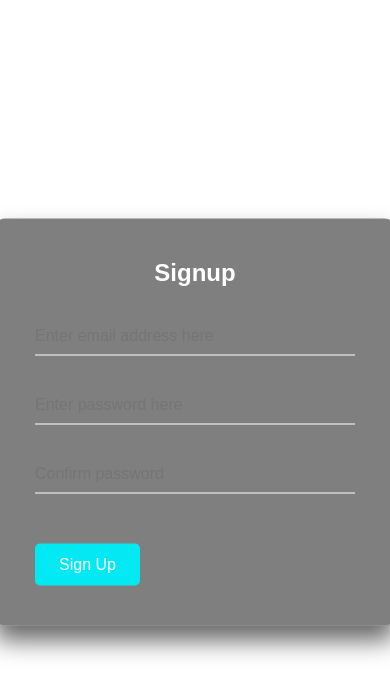
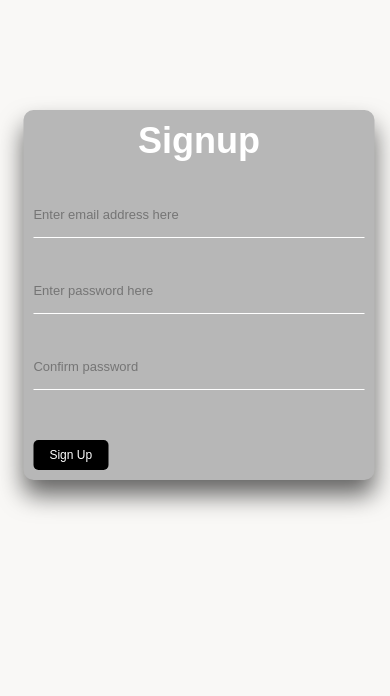
Before and after one commit to RamiAmasha31/rm-video-call, a React (Vite) app in the folder video-call/: page /signup in a window 390 px wide. Shown: the top 696 px of the page. Built offline with nearby package versions, Linux system fonts and the light colour scheme.

Commit message:
updates styles and added icons

```diff
--- a/video-call/index.html
+++ b/video-call/index.html
@@ -6,9 +6,9 @@
     <meta name="viewport" content="width=device-width, initial-scale=1.0" />
     <title>Vite + React + TS</title>
     <style>
-      /* html {
-        background: #242f44;
-      } */
+      html {
+        background: #f9f8f6;
+      }
       #root {
         height: 100%;
       }
--- a/video-call/src/App.tsx
+++ b/video-call/src/App.tsx
@@ -7,6 +7,7 @@ import CreateMeeting from "./components/Home/CreateMeeting"; // Import the Creat
 import JoinMeeting from "./components/Home/JoinMeeting"; // Import the CreateMeeting component
 import Logs from "./components/Home/Logs"; // Import the Logs component
 import { VideoClientProvider } from "./components/VideoClientContext";
+import logo from "./assets/HomePage/logo.jpg"; // Import your logo here
 
 const App: React.FC = () => {
   return (
@@ -17,9 +18,10 @@ const App: React.FC = () => {
           <Route path="/home" element={<HomePage />} />
           <Route path="/signup" element={<SignupPage />} />
           <Route path="/create-meeting" element={<CreateMeeting />} />{" "}
+          {/* Define route for CreateMeeting component */}
           <Route path="/join-meeting" element={<JoinMeeting />} />{" "}
+          {/* Define route for JoinMeeting component */}
           <Route path="/display-logs" element={<Logs />} />
-          {/* Define route for CreateMeeting component */}
         </Routes>
       </Router>
     </VideoClientProvider>
--- a/video-call/src/components/Home/HomePage.tsx
+++ b/video-call/src/components/Home/HomePage.tsx
@@ -7,7 +7,7 @@ import rami from "../../assets/HomePage/rami.jpg";
 import moaed from "../../assets/HomePage/moaed.jpg";
 import ronen from "../../assets/HomePage/social.png";
 import exit from "../../assets/HomePage/exit.png";
-import logo from "../../assets/HomePage/logo.png"; // Import your logo here
+import logo from "../../assets/HomePage/logo.jpg"; // Import your logo here
 import { useNavigate } from "react-router-dom";
 import "../Home/HomePage.css";
 
@@ -58,7 +58,7 @@ const HomePage: React.FC = () => {
         <section className="brand-section section">
           <img src={logo} alt="Logo" className="brand-logo" />{" "}
           {/* Add logo here */}
-          <h1 className="brand-typography">RM-VIDEO-CONFERENCE</h1>
+          {/*<h1 className="brand-typography">RM-VIDEO-CONFERENCE</h1>*/}
         </section>
         <section className="cards-section section">
           <div className="cards-container">
--- a/video-call/src/components/Home/Logs.tsx
+++ b/video-call/src/components/Home/Logs.tsx
@@ -2,6 +2,9 @@ import React, { useEffect, useState } from "react";
 import { useVideoClient } from "../VideoClientContext";
 import "@fortawesome/fontawesome-free/css/all.min.css"; // Import FontAwesome CSS
 import "./Logs.css";
+import { Link } from "react-router-dom";
+import home from "../../assets/HomePage/home.png";
+import { useNavigate } from "react-router-dom";
 
 const Logs: React.FC = () => {
   const { user } = useVideoClient(); // Get user from context
@@ -12,6 +15,7 @@ const Logs: React.FC = () => {
   const [searchTerm, setSearchTerm] = useState<string>("");
   const [currentPage, setCurrentPage] = useState<number>(1);
   const logsPerPage = 3;
+  const navigate = useNavigate(); // Initialize useNavigate hook
 
   useEffect(() => {
     const fetchLogs = async () => {
@@ -40,7 +44,10 @@ const Logs: React.FC = () => {
 
     fetchLogs();
   }, [user]);
-
+  const handleLogout = () => {
+    console.log("navigate to home..");
+    navigate("/home");
+  };
   useEffect(() => {
     // Filter logs based on search term
     const results = logs.filter((log) =>
@@ -67,6 +74,14 @@ const Logs: React.FC = () => {
 
   return (
     <div className="logs-container">
+      <Link to="/home" className="exit-button">
+        <img
+          src={home}
+          onClick={handleLogout}
+          alt="Exit"
+          className="exit-icon"
+        />
+      </Link>
       <h1 className="title">Transcription Logs</h1>
       <input
         type="text"
--- a/video-call/src/components/Login/Login.css
+++ b/video-call/src/components/Login/Login.css
@@ -12,10 +12,12 @@ body {
   position: absolute;
   top: 50%;
   left: 50%;
-  width: 400px;
+  width: 40vw; /* Increased width for larger screens */
+  max-width: 600px; /* Increased max width */
+  min-width: 300px; /* Kept min width */
   padding: 40px;
   transform: translate(-50%, -50%);
-  background: rgba(0, 0, 0, 0.5);
+  background: #b7b7b7;
   box-sizing: border-box;
   box-shadow: 0 15px 25px rgba(0, 0, 0, 0.6);
   border-radius: 10px;
@@ -26,6 +28,7 @@ body {
   padding: 0;
   color: #fff;
   text-align: center;
+  font-size: xxx-large; /* Increased font size for large screens */
 }
 
 .login-box .user-box {
@@ -34,8 +37,8 @@ body {
 
 .login-box .user-box input {
   width: 100%;
-  padding: 10px 0;
-  font-size: 16px;
+  padding: 15px 0; /* Increased padding for input fields */
+  font-size: 18px; /* Slightly larger font size */
   color: #fff;
   margin-bottom: 30px;
   border: none;
@@ -49,7 +52,7 @@ body {
   top: 0;
   left: 0;
   padding: 10px 0;
-  font-size: 16px;
+  font-size: 18px; /* Adjusted label font size */
   color: #fff;
   pointer-events: none;
   transition: 0.5s;
@@ -59,16 +62,16 @@ body {
 .login-box .user-box input:valid ~ label {
   top: -20px;
   left: 0;
-  color: #03e9f4;
-  font-size: 12px;
+  color: #000000;
+  font-size: 14px; /* Slightly larger font size when focused */
 }
 
 .login-box form a {
   position: relative;
   display: inline-block;
-  padding: 10px 20px;
-  color: #fff; /* Changed anchor tag color to white */
-  font-size: 16px;
+  padding: 12px 24px;
+  color: #fff;
+  font-size: 18px;
   text-decoration: none;
   text-transform: uppercase;
   overflow: hidden;
@@ -78,18 +81,19 @@ body {
 }
 
 .login-box a {
-  color: #03e9f4; /* Hover color for the anchor tag */
-  text-decoration: none; /* Remove underline on hover */
+  color: #ffffff;
+  text-decoration: none;
 }
+
 .login-box a:hover {
-  color: #03e9f4; /* Hover color for the anchor tag */
-  text-decoration: none; /* Remove underline on hover */
+  color: #f8d0f1;
+  text-decoration: none;
   opacity: 0.5;
 }
 
 .mainContainer {
+  display: flex;
   flex-direction: column;
-  display: flex;
   align-items: center;
   justify-content: center;
   height: 100vh;
@@ -98,7 +102,7 @@ body {
 .titleContainer {
   display: flex;
   flex-direction: column;
-  font-size: 64px;
+  font-size: 72px; /* Increased font size for larger screens */
   font-weight: bolder;
   align-items: center;
   justify-content: center;
@@ -106,16 +110,17 @@ body {
 
 .resultContainer,
 .historyItem {
+  display: flex;
   flex-direction: row;
-  display: flex;
-  width: 400px;
+  width: 100%;
+  max-width: 600px; /* Increased width */
   align-items: center;
   justify-content: space-between;
 }
 
 .historyContainer {
+  display: flex;
   flex-direction: column;
-  display: flex;
   height: 200px;
   align-items: center;
   flex-grow: 5;
@@ -144,7 +149,8 @@ body {
 
 .inputBox {
   height: 48px;
-  width: 400px;
+  width: 100%;
+  max-width: 400px;
   font-size: large;
   border-radius: 8px;
   border: 1px solid grey;
@@ -153,30 +159,76 @@ body {
 
 input[type="button"] {
   border: none;
-  background: #03e9f4;
+  background: #000000;
   color: white;
-  padding: 12px 24px;
+  padding: 14px 28px; /* Increased padding */
   margin: 8px;
-  font-size: 15px;
+  font-size: 16px; /* Slightly larger font size */
   border-radius: 8px;
   cursor: pointer;
 }
 
 .inputButton {
   border: none;
-  background: #03e9f4;
+  background: #000000;
   color: white;
-  padding: 12px 24px;
+  padding: 14px 28px;
   margin-top: 20px;
-  font-size: 16px;
+  font-size: 18px; /* Slightly larger font size */
   border-radius: 5px;
   cursor: pointer;
 }
 
 .inputButton:hover {
-  background: #03c6e9;
+  background: #4a7171;
 }
 
 p {
   color: white;
 }
+
+/* Media queries for responsiveness */
+@media (max-width: 768px) {
+  .login-box {
+    width: 90%;
+    padding: 10px;
+    top: 40%;
+  }
+
+  .titleContainer {
+    font-size: 48px;
+  }
+
+  .inputBox {
+    font-size: medium;
+  }
+
+  input[type="button"],
+  .inputButton {
+    padding: 10px 20px;
+    font-size: 14px;
+  }
+}
+
+@media (max-width: 480px) {
+  .login-box {
+    width: 90%;
+    padding: 10px;
+    top: 35%;
+    margin: 0 1%; /* Add margin from the sides */
+  }
+
+  .titleContainer {
+    font-size: 36px;
+  }
+
+  .inputBox {
+    font-size: small;
+  }
+
+  input[type="button"],
+  .inputButton {
+    padding: 8px 16px;
+    font-size: 12px;
+  }
+}
--- a/video-call/src/components/SignUp/SignupPage.css
+++ b/video-call/src/components/SignUp/SignupPage.css
@@ -2,10 +2,12 @@
   position: absolute;
   top: 50%;
   left: 50%;
-  width: 400px;
+  width: 40vw; /* Match login width */
+  max-width: 600px; /* Match login max-width */
+  min-width: 300px; /* Match login min-width */
   padding: 40px;
   transform: translate(-50%, -50%);
-  background: rgba(0, 0, 0, 0.5);
+  background: #b7b7b7; /* Match login background */
   box-sizing: border-box;
   box-shadow: 0 15px 25px rgba(0, 0, 0, 0.6);
   border-radius: 10px;
@@ -16,6 +18,7 @@
   padding: 0;
   color: #fff;
   text-align: center;
+  font-size: xxx-large; /* Match login font size */
 }
 
 .signup-box .user-box {
@@ -24,8 +27,8 @@
 
 .signup-box .user-box input {
   width: 100%;
-  padding: 10px 0;
-  font-size: 16px;
+  padding: 15px 0; /* Match login padding */
+  font-size: 18px; /* Match login font size */
   color: #fff;
   margin-bottom: 30px;
   border: none;
@@ -39,7 +42,7 @@
   top: 0;
   left: 0;
   padding: 10px 0;
-  font-size: 16px;
+  font-size: 18px; /* Match login label font size */
   color: #fff;
   pointer-events: none;
   transition: 0.5s;
@@ -49,8 +52,8 @@
 .signup-box .user-box input:valid ~ label {
   top: -20px;
   left: 0;
-  color: #03e9f4;
-  font-size: 12px;
+  color: #000000; /* Match login color */
+  font-size: 14px; /* Match login font size */
 }
 
 .signup-box .errorLabel {
@@ -61,15 +64,59 @@
 
 .signup-box .inputButton {
   border: none;
-  background: #03e9f4;
+  background: #000000; /* Match login background */
   color: white;
-  padding: 12px 24px;
+  padding: 14px 28px; /* Match login padding */
   margin-top: 20px;
-  font-size: 16px;
+  font-size: 18px; /* Match login font size */
   border-radius: 5px;
   cursor: pointer;
 }
 
 .signup-box .inputButton:hover {
-  background: #03c6e9;
+  background: #4a7171; /* Match login hover color */
 }
+
+/* Media queries for responsiveness */
+@media (max-width: 768px) {
+  .signup-box {
+    width: 90%;
+    padding: 10px;
+    top: 40%;
+  }
+
+  .signup-box h2 {
+    font-size: 48px;
+  }
+
+  .signup-box .user-box input {
+    font-size: medium;
+  }
+
+  .signup-box .inputButton {
+    padding: 10px 20px;
+    font-size: 14px;
+  }
+}
+
+@media (max-width: 480px) {
+  .signup-box {
+    width: 90%;
+    padding: 10px;
+    top: 35%;
+    margin: 0 1%;
+  }
+
+  .signup-box h2 {
+    font-size: 36px;
+  }
+
+  .signup-box .user-box input {
+    font-size: small;
+  }
+
+  .signup-box .inputButton {
+    padding: 8px 16px;
+    font-size: 12px;
+  }
+}
```
Also changed, not shown: video-call/src/components/Home/HomePage.css (+50 -21 lines), video-call/src/assets/HomePage/home.png (added), video-call/src/assets/HomePage/logo.jpg (added).
